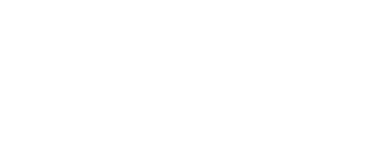
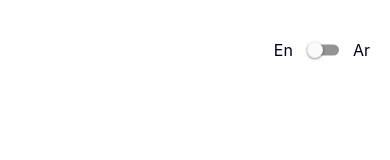
Before and after one commit to ThadeusAjayi/weatherApp, a React Native app: screen / in a window 390 px wide. Shown: the top 160 px of the page. Built offline with nearby package versions, Linux system fonts and the light colour scheme.

Commit message:
setup internationalization

```diff
--- a/App.tsx
+++ b/App.tsx
@@ -7,6 +7,7 @@
 
 import React from 'react';
 import RootNavigator from './src/navigation';
+import './src/localization/i18n';
 
 function App(): JSX.Element {
   return <RootNavigator />;
--- a/package.json
+++ b/package.json
@@ -14,7 +14,10 @@
     "@react-navigation/native": "^6.1.6",
     "@react-navigation/stack": "^6.3.16",
     "@reduxjs/toolkit": "^1.9.5",
+    "axios": "^1.4.0",
+    "i18next": "^22.4.15",
     "react": "18.2.0",
+    "react-i18next": "^12.2.2",
     "react-native": "0.71.7",
     "react-native-gesture-handler": "^2.9.0",
     "react-native-safe-area-context": "^4.5.2",
--- a/src/components/CustomInput.tsx
+++ b/src/components/CustomInput.tsx
@@ -11,6 +11,7 @@
 import colors from '../assets/colors';
 import useValidation, {Validation} from '../hooks/useValidation';
 import CustomText from './CustomText';
+import {useTranslation} from 'react-i18next';
 
 type Props = {
   style?: StyleProp<TextStyle>;
--- a/src/hooks/useValidation.tsx
+++ b/src/hooks/useValidation.tsx
@@ -1,6 +1,7 @@
 import React from 'react';
 import {useState} from 'react';
 import {validateEmail, validatePassword} from '../utils/validators';
+import {useTranslation} from 'react-i18next';
 
 interface Validate {
   errorMessage: string;
@@ -13,21 +14,23 @@
   validation: 'email' | 'password' | 'invalid' | undefined,
 ): Validate {
   const [errorMessage, setErrorMessage] = useState('');
+  const {t} = useTranslation();
+
   React.useEffect(() => {
     if (validation === 'email') {
       if (!validateEmail(value)) {
-        setErrorMessage('Enter a valid email');
+        setErrorMessage(t('validation.email'));
       } else {
         setErrorMessage('');
       }
     }
     if (validation === 'password') {
       if (value.length < 8) {
-        setErrorMessage('Password field cannot be less than 8 characters');
+        setErrorMessage(t('validation.passwordLength'));
         return;
       }
       if (!validatePassword(value)) {
-        setErrorMessage('Password should contain alphanumeric characters');
+        setErrorMessage(t('validation.passwordCharacter'));
       } else {
         setErrorMessage('');
       }
--- /dev/null
+++ b/src/localization/i18n.ts
@@ -0,0 +1,19 @@
+import i18n from 'i18next';
+import {initReactI18next} from 'react-i18next';
+import languages from './languages';
+
+i18n
+  .use(initReactI18next) // passes i18n down to react-i18next
+  .init({
+    compatibilityJSON: 'v3',
+    // the translations
+    // (tip move them in a JSON file and import them,
+    // or even better, manage them via a UI: https://react.i18next.com/guides/multiple-translation-files#manage-your-translations-with-a-management-gui)
+    resources: languages,
+    lng: 'en', // if you're using a language detector, do not define the lng option
+    fallbackLng: 'en',
+
+    interpolation: {
+      escapeValue: false, // react already safes from xss => https://www.i18next.com/translation-function/interpolation#unescape
+    },
+  });
--- /dev/null
+++ b/src/localization/languages.ts
@@ -0,0 +1,32 @@
+export default {
+  en: {
+    translation: {
+      login: {
+        welcome: 'Welcome to the Weather App',
+        emailPlaceholder: 'Email',
+        passwordPlaceholder: 'Password',
+        button: 'Login',
+      },
+      validation: {
+        email: 'Enter a valid email',
+        passwordLength: 'Password field cannot be less than 8 characters',
+        passwordCharacter: 'Password should contain alphanumeric characters',
+      },
+    },
+  },
+  ar: {
+    translation: {
+      login: {
+        welcome: 'مرحبًا بك في تطبيق الطقس',
+        emailPlaceholder: 'بريد إلكتروني',
+        passwordPlaceholder: 'كلمة المرور',
+        button: 'تسجيل الدخول',
+      },
+      validation: {
+        email: 'أدخل بريد إلكتروني متاح',
+        passwordLength: 'لا يمكن أن يكون حقل كلمة المرور أقل من 8 أحرف',
+        passwordCharacter: 'يجب أن تحتوي كلمة المرور على أحرف أبجدية رقمية',
+      },
+    },
+  },
+};
--- a/src/modules/auth/login.tsx
+++ b/src/modules/auth/login.tsx
@@ -1,38 +1,78 @@
 import React, {useState} from 'react';
-import {SafeAreaView, StyleSheet, View} from 'react-native';
+import {SafeAreaView, StyleSheet, Switch, View} from 'react-native';
 import CustomInput from '../../components/CustomInput';
 import globalstyles from '../../styles/globalstyles';
 import CustomButton from '../../components/CustomButton';
 import CustomText from '../../components/CustomText';
+import {useTranslation} from 'react-i18next';
+import {navigationRef} from '../../navigation/navigationHelpers';
+import routes from '../../navigation/routes';
 
 export default () => {
   const [email, setEmail] = useState('');
   const [password, setPassword] = useState('');
+  const [language, setLanguage] = useState('en');
+
+  const {t, i18n} = useTranslation();
   return (
     <SafeAreaView style={globalstyles.safeAreaViewStyle}>
+      <View style={styles.switchWrap}>
+        <CustomText style={styles.language}>En</CustomText>
+        <Switch
+          value={language !== 'en'}
+          onValueChange={() => {
+            i18n.changeLanguage(language === 'en' ? 'ar' : 'en');
+            setLanguage(language === 'en' ? 'ar' : 'en');
+          }}
+          style={styles.switch}
+        />
+        <CustomText style={styles.language}>Ar</CustomText>
+      </View>
       <View style={[globalstyles.backgroundStyle, styles.centerLayout]}>
         <CustomText style={[globalstyles.headerFont, styles.welcomeText]}>
-          Welcome to the Weather App
+          {t('login.welcome')}
         </CustomText>
         <CustomInput
           validation="email"
-          props={{onChangeText: setEmail, value: email, placeholder: 'Email'}}
+          props={{
+            onChangeText: setEmail,
+            value: email,
+            placeholder: t('login.emailPlaceholder'),
+          }}
         />
         <CustomInput
           validation={'password'}
           props={{
             onChangeText: setPassword,
             value: password,
-            placeholder: 'Password',
+            placeholder: t('login.passwordPlaceholder'),
           }}
         />
-        <CustomButton title="Login" onClick={() => {}} />
+        <CustomButton
+          title={t('login.button')}
+          onClick={() => navigationRef.current?.navigate(routes.DASHBOARD)}
+        />
       </View>
     </SafeAreaView>
   );
 };
 
 const styles = StyleSheet.create({
+  switchWrap: {
+    alignSelf: 'flex-end',
+    top: 40,
+    right: 20,
+    position: 'absolute',
+    flexDirection: 'row',
+    alignItems: 'center',
+    zIndex: 1,
+  },
+  language: {marginBottom: 0},
+  switch: {
+    transform: [{scaleX: 0.8}, {scaleY: 0.8}],
+    marginHorizontal: 10,
+    zIndex: 1,
+  },
   centerLayout: {
     justifyContent: 'center',
     flex: 1,
```
Also changed, not shown: 1 other file (tests, documents, lock files or other folders).
